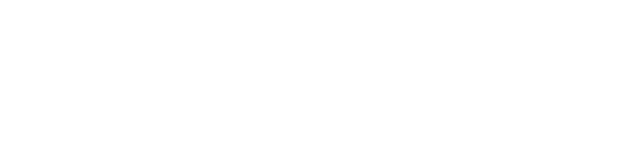
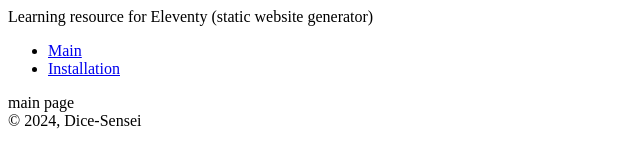
Before and after one commit to Hubkaji/npm, an Eleventy site: page src/index.html in a window 1280 px wide. Shown: the whole page, without its empty margins (0-640 px from the left). Built offline with nearby package versions, Linux system fonts and the light colour scheme; Eleventy itself is replaced by a stand-in of ours; files that its build step writes are made by us from their sources.

Commit message:
Introduce simple template

```diff
--- a/eleventy.config.js
+++ b/eleventy.config.js
@@ -2,6 +2,7 @@ export default async function (eleventyConfig) {
   //configure eleventy
   eleventyConfig.setInputDirectory("./src");
   eleventyConfig.setOutputDirectory("./dist");
+  eleventyConfig.setIncludesDirectory("./templates");
 
   eleventyConfig.setTemplateFormats("html,njk");
 
--- a/src/index.html
+++ b/src/index.html
@@ -1,9 +1,5 @@
-<!DOCTYPE html>
-<html lang="en">
-  <head>
-    <meta charset="UTF-8" />
-    <meta name="viewport" content="width=device-width, initial-scale=1.0" />
-    <title>Document</title>
-  </head>
-  <body></body>
-</html>
+---
+layout: main.njk
+---
+
+<section>main page</section>
--- /dev/null
+++ b/src/templates/main.njk
@@ -0,0 +1,29 @@
+<!DOCTYPE html>
+<html lang="en">
+  <head>
+    <meta charset="UTF-8" />
+    <meta name="viewport" content="width=device-width, initial-scale=1.0" />
+    <title>Eleventy</title>
+  </head>
+  <body>
+
+  <header>
+    <div>Learning resource for Eleventy (static website generator)</div>
+    <nav>
+        <ul>
+            <li><a href="/">Main</a></li>
+            <li><a href="/installation">Installation</a></li>
+        </ul>
+    </nav>
+  </header>
+
+  <main>
+    {{content | safe}}
+  </main>
+
+  <footer>
+    &copy; 2024, Dice-Sensei
+  </footer>
+
+  </body>
+</html>
```
Also changed, not shown: src/installation.html (added, +5 -0 lines).
